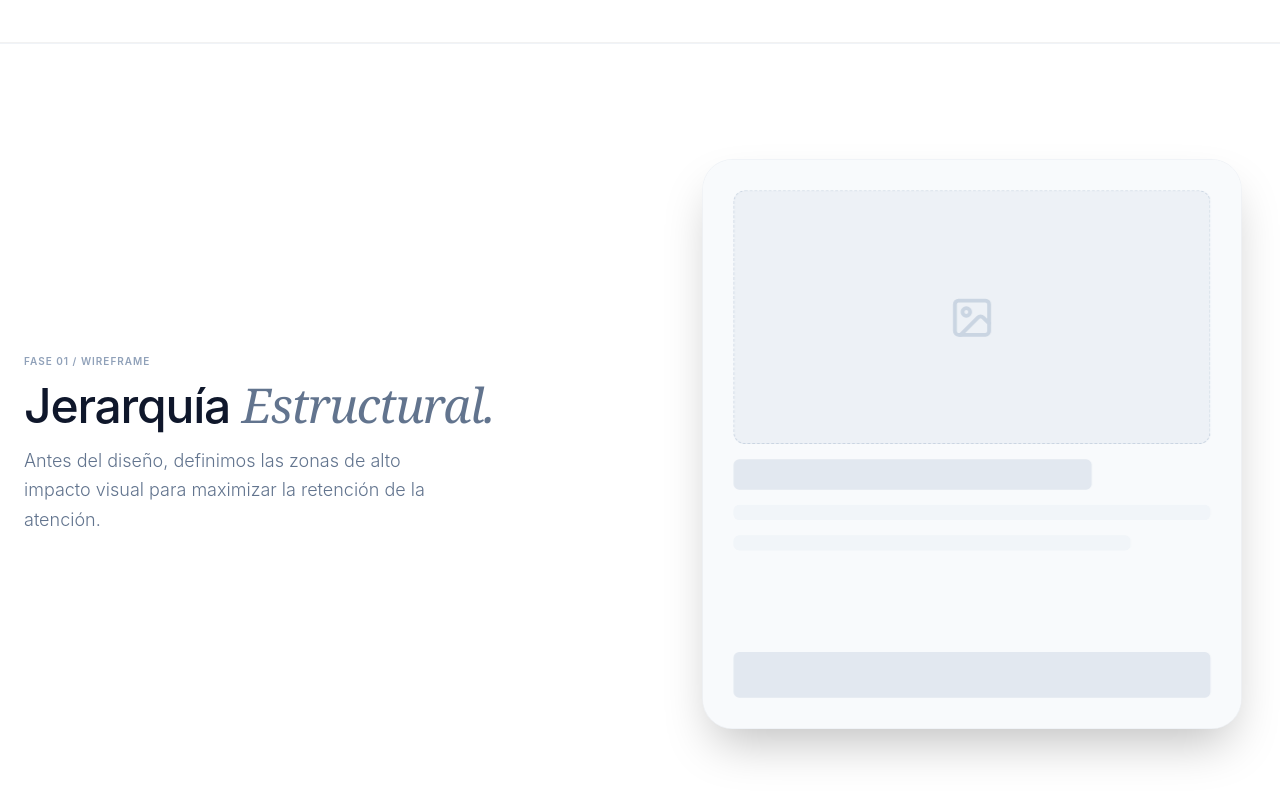
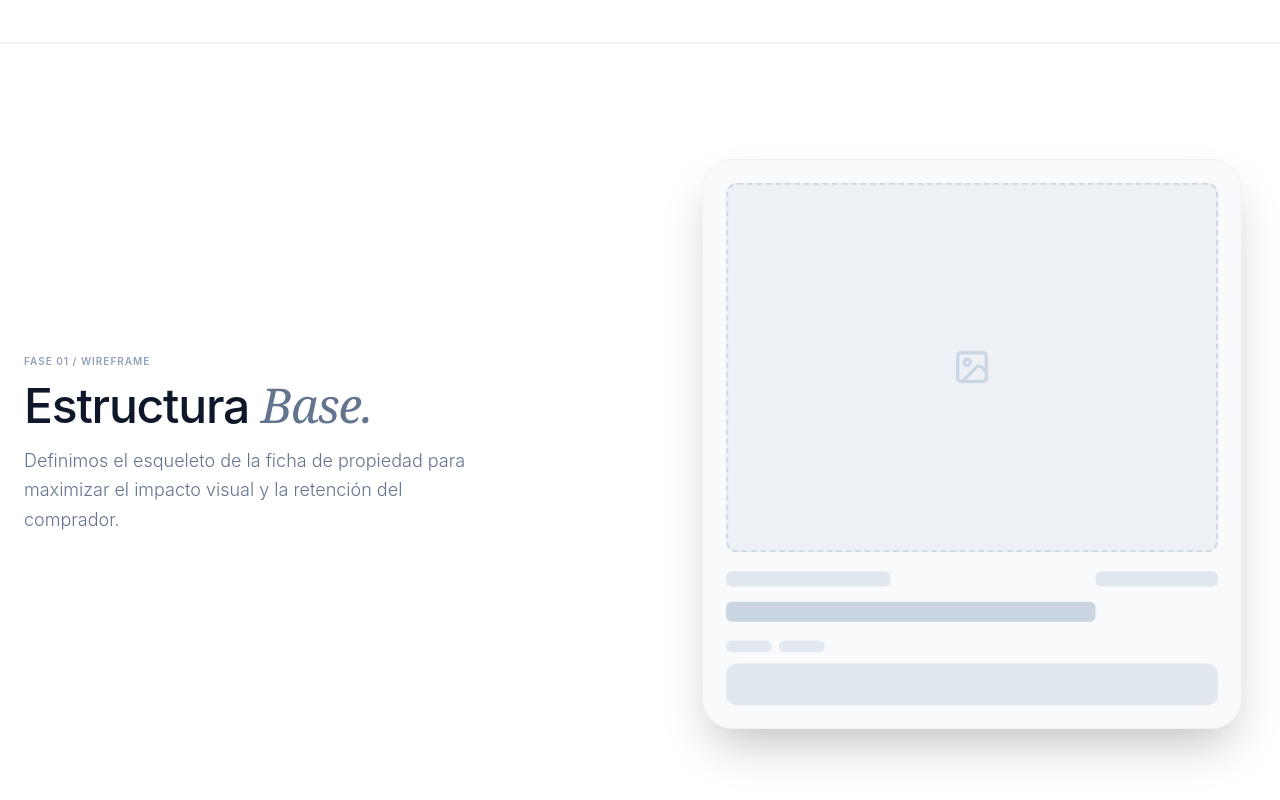
Before and after one commit to halinyer/landing-signalnote, a React (Vite) app: page / in a window 1280 px wide. Shown: the part 1567-2367 px from the top of the page. Built offline with nearby package versions, Linux system fonts and the light colour scheme.

Commit message:
fix: arreglar superposicion de textos al hacer scroll y rediseñar interfaz de anatomia

```diff
--- a/src/App.tsx
+++ b/src/App.tsx
@@ -33,15 +33,18 @@ const InteractiveAnatomySection = ({ isDark }: { isDark: boolean }) => {
     offset: ["start start", "end end"]
   });
 
-  // OPACIDADES Y DESPLAZAMIENTOS EN Y
-  const text1Opacity = useTransform(scrollYProgress, [0, 0.25], [1, 0]);
-  const text1Y = useTransform(scrollYProgress, [0, 0.25], [0, -30]);
+  // OPACIDADES Y DESPLAZAMIENTOS EN Y (Ajustados para evitar superposiciones de texto fantasma)
+  const text1Opacity = useTransform(scrollYProgress, [0, 0.25, 0.3], [1, 1, 0]);
+  const text1Y = useTransform(scrollYProgress, [0, 0.25, 0.3], [0, 0, -40]);
+  const text1Filter = useTransform(scrollYProgress, [0, 0.25, 0.3], ["blur(0px)", "blur(0px)", "blur(8px)"]);
 
-  const text2Opacity = useTransform(scrollYProgress, [0.25, 0.4, 0.6, 0.75], [0, 1, 1, 0]);
-  const text2Y = useTransform(scrollYProgress, [0.25, 0.4, 0.6, 0.75], [30, 0, 0, -30]);
+  const text2Opacity = useTransform(scrollYProgress, [0.3, 0.4, 0.6, 0.7], [0, 1, 1, 0]);
+  const text2Y = useTransform(scrollYProgress, [0.3, 0.4, 0.6, 0.7], [40, 0, 0, -40]);
+  const text2Filter = useTransform(scrollYProgress, [0.3, 0.4, 0.6, 0.7], ["blur(8px)", "blur(0px)", "blur(0px)", "blur(8px)"]);
 
-  const text3Opacity = useTransform(scrollYProgress, [0.75, 0.9, 1], [0, 1, 1]);
-  const text3Y = useTransform(scrollYProgress, [0.75, 0.9, 1], [30, 0, 0]);
+  const text3Opacity = useTransform(scrollYProgress, [0.7, 0.8, 1], [0, 1, 1]);
+  const text3Y = useTransform(scrollYProgress, [0.7, 0.8, 1], [40, 0, 0]);
+  const text3Filter = useTransform(scrollYProgress, [0.7, 0.8, 1], ["blur(8px)", "blur(0px)", "blur(0px)"]);
 
   const step1ImgOpacity = useTransform(scrollYProgress, [0, 0.35], [1, 0]);
   const step2ImgOpacity = useTransform(scrollYProgress, [0.25, 0.45, 0.75], [0, 1, 0]);
@@ -58,33 +61,84 @@ const InteractiveAnatomySection = ({ isDark }: { isDark: boolean }) => {
           <div className="relative w-full aspect-square md:aspect-[4/5] max-h-[40vh] lg:max-h-[75vh] flex items-center justify-center lg:order-2">
             <motion.div style={{ scale: mockupScale }} className={`relative w-full max-w-sm lg:max-w-full h-full rounded-[1.5rem] lg:rounded-[2rem] shadow-2xl overflow-hidden border transition-colors duration-500 ${isDark ? 'border-white/10 bg-neutral-900' : 'border-slate-200/50 bg-white'}`}>
 
-              <motion.div style={{ opacity: step1ImgOpacity }} className={`absolute inset-0 p-6 lg:p-8 flex flex-col gap-3 lg:gap-4 transition-colors duration-500 ${isDark ? 'bg-neutral-950' : 'bg-slate-50'}`}>
-                 <div className={`w-full h-1/2 rounded-xl border border-dashed flex items-center justify-center transition-colors duration-500 ${isDark ? 'bg-neutral-900/50 border-white/10' : 'bg-slate-200/50 border-slate-300'}`}>
-                    <ImageIcon className={`lg:w-12 lg:h-12 ${isDark ? 'text-neutral-700' : 'text-slate-300'}`} size={32} />
+              {/* FASE 1: WIREFRAME */}
+              <motion.div style={{ opacity: step1ImgOpacity }} className={`absolute inset-0 p-4 lg:p-6 flex flex-col gap-3 transition-colors duration-500 ${isDark ? 'bg-neutral-950' : 'bg-slate-50'}`}>
+                 <div className={`w-full aspect-[4/3] rounded-xl border-2 border-dashed flex items-center justify-center transition-colors duration-500 ${isDark ? 'bg-neutral-900/50 border-neutral-800' : 'bg-slate-200/50 border-slate-300'}`}>
+                    <ImageIcon className={`w-8 h-8 lg:w-10 lg:h-10 ${isDark ? 'text-neutral-800' : 'text-slate-300'}`} />
                  </div>
-                 <div className={`h-6 lg:h-8 w-3/4 rounded-md transition-colors duration-500 ${isDark ? 'bg-neutral-800' : 'bg-slate-200'}`}></div>
-                 <div className={`h-3 lg:h-4 w-full rounded-md transition-colors duration-500 ${isDark ? 'bg-neutral-900' : 'bg-slate-100'}`}></div>
-                 <div className={`h-3 lg:h-4 w-5/6 rounded-md transition-colors duration-500 ${isDark ? 'bg-neutral-900' : 'bg-slate-100'}`}></div>
-                 <div className={`mt-auto h-10 lg:h-12 w-full rounded-md transition-colors duration-500 ${isDark ? 'bg-neutral-800' : 'bg-slate-200'}`}></div>
+
+                 <div className="flex justify-between items-center mt-2">
+                   <div className={`h-4 w-1/3 rounded-md transition-colors duration-500 ${isDark ? 'bg-neutral-800' : 'bg-slate-200'}`}></div>
+                   <div className={`h-4 w-1/4 rounded-md transition-colors duration-500 ${isDark ? 'bg-neutral-800' : 'bg-slate-200'}`}></div>
+                 </div>
+                 <div className={`h-6 w-3/4 rounded-md mt-1 transition-colors duration-500 ${isDark ? 'bg-neutral-900' : 'bg-slate-300'}`}></div>
+
+                 <div className="flex gap-2 mt-2">
+                    <div className={`h-3 w-12 rounded-full transition-colors duration-500 ${isDark ? 'bg-neutral-800' : 'bg-slate-200'}`}></div>
+                    <div className={`h-3 w-12 rounded-full transition-colors duration-500 ${isDark ? 'bg-neutral-800' : 'bg-slate-200'}`}></div>
+                 </div>
+
+                 <div className={`mt-auto h-12 w-full rounded-xl transition-colors duration-500 ${isDark ? 'bg-neutral-800' : 'bg-slate-200'}`}></div>
               </motion.div>
 
-              <motion.div style={{ opacity: step2ImgOpacity }} className={`absolute inset-0 p-6 lg:p-8 flex flex-col gap-3 lg:gap-4 transition-colors duration-500 ${isDark ? 'bg-neutral-900' : 'bg-white'}`}>
-                 <div className={`w-full h-1/2 rounded-xl flex items-center justify-center transition-colors duration-500 ${isDark ? 'bg-[#D6007A]/20' : 'bg-[#D6007A]/10'}`}>
-                    <div className="w-16 h-16 lg:w-20 lg:h-20 bg-[#D6007A]/30 rounded-full blur-xl"></div>
+              {/* FASE 2: INYECCIÓN IDENTIDAD */}
+              <motion.div style={{ opacity: step2ImgOpacity }} className={`absolute inset-0 p-4 lg:p-6 flex flex-col gap-3 transition-colors duration-500 ${isDark ? 'bg-neutral-900' : 'bg-white'}`}>
+                 <div className={`w-full aspect-[4/3] rounded-xl flex items-center justify-center transition-colors duration-500 bg-[#0055FF]/10 border border-[#0055FF]/20`}>
+                    <div className="w-16 h-16 bg-[#0055FF]/30 rounded-full blur-xl"></div>
                  </div>
-                 <div className={`h-6 lg:h-8 w-3/4 rounded-md transition-colors duration-500 ${isDark ? 'bg-neutral-800' : 'bg-slate-900'}`}></div>
-                 <div className={`h-3 lg:h-4 w-full rounded-md transition-colors duration-500 ${isDark ? 'bg-neutral-700' : 'bg-slate-300'}`}></div>
-                 <div className={`h-3 lg:h-4 w-5/6 rounded-md transition-colors duration-500 ${isDark ? 'bg-neutral-700' : 'bg-slate-300'}`}></div>
-                 <div className="mt-auto h-10 lg:h-12 w-full bg-[#D6007A] rounded-md"></div>
+
+                 <div className="flex justify-between items-center mt-2">
+                   <div className={`h-4 w-1/3 rounded-md transition-colors duration-500 bg-[#0055FF]/20`}></div>
+                   <div className={`h-4 w-1/4 rounded-md transition-colors duration-500 bg-[#0055FF]/20`}></div>
+                 </div>
+                 <div className={`h-6 w-3/4 rounded-md mt-1 transition-colors duration-500 ${isDark ? 'bg-neutral-800' : 'bg-slate-900'}`}></div>
+
+                 <div className="flex gap-2 mt-2">
+                    <div className={`h-3 w-12 rounded-full transition-colors duration-500 bg-[#0055FF]/10`}></div>
+                    <div className={`h-3 w-12 rounded-full transition-colors duration-500 bg-[#0055FF]/10`}></div>
+                 </div>
+
+                 <div className="mt-auto h-12 w-full bg-[#0055FF] rounded-xl shadow-lg shadow-[#0055FF]/20"></div>
               </motion.div>
 
-              <motion.div style={{ opacity: step3ImgOpacity }} className="absolute inset-0">
-                <img
-                  src="https://images.unsplash.com/photo-1560518883-ce09059eeffa?q=80&w=1000&auto=format&fit=crop"
-                  alt="Flyer Final"
-                  className="w-full h-full object-cover"
-                />
-                <div className={`absolute inset-0 pointer-events-none bg-gradient-to-tr ${isDark ? 'from-[#0a0a0a]/20 via-[#0a0a0a]/10 to-[#0a0a0a]/20' : 'from-white/0 via-white/20 to-white/0'}`} />
+              {/* FASE 3: OUTPUT FINAL */}
+              <motion.div style={{ opacity: step3ImgOpacity }} className={`absolute inset-0 flex flex-col transition-colors duration-500 ${isDark ? 'bg-neutral-950' : 'bg-white'}`}>
+                <div className="relative w-full aspect-[4/3]">
+                  <img
+                    src="https://images.unsplash.com/photo-1600596542815-ffad4c1539a9?q=80&w=1000&auto=format&fit=crop"
+                    alt="Luxury Mansion"
+                    className="w-full h-full object-cover"
+                  />
+                  <div className="absolute top-4 left-4 bg-white/90 backdrop-blur-sm text-neutral-900 text-[10px] font-bold px-3 py-1.5 rounded-full uppercase tracking-wider shadow-sm">
+                    Exclusiva
+                  </div>
+                </div>
+
+                <div className="p-5 flex flex-col flex-1">
+                  <div className="flex justify-between items-start mb-2">
+                    <span className="text-[#0055FF] font-semibold text-lg">$5,450,000</span>
+                    <span className={`text-[10px] font-medium tracking-widest ${isDark ? 'text-neutral-500' : 'text-neutral-400'}`}>MLS 4920</span>
+                  </div>
+
+                  <h4 className={`text-xl font-medium tracking-tight mb-3 ${isDark ? 'text-white' : 'text-slate-900'}`}>
+                    1240 Miami Beach Blvd
+                  </h4>
+
+                  <div className="flex gap-4 mb-auto">
+                    <div className="flex items-center gap-1.5">
+                      <span className={`text-sm font-semibold ${isDark ? 'text-white' : 'text-slate-900'}`}>5</span>
+                      <span className={`text-xs ${isDark ? 'text-neutral-500' : 'text-slate-500'}`}>Beds</span>
+                    </div>
+                    <div className="flex items-center gap-1.5">
+                      <span className={`text-sm font-semibold ${isDark ? 'text-white' : 'text-slate-900'}`}>6</span>
+                      <span className={`text-xs ${isDark ? 'text-neutral-500' : 'text-slate-500'}`}>Baths</span>
+                    </div>
+                  </div>
+
+                  <button className="w-full mt-4 h-12 bg-[#0055FF] hover:bg-[#0044CC] text-white rounded-xl font-medium transition-colors duration-300 shadow-lg shadow-[#0055FF]/25">
+                    Agendar Visita
+                  </button>
+                </div>
               </motion.div>
 
             </motion.div>
@@ -94,41 +148,41 @@ const InteractiveAnatomySection = ({ isDark }: { isDark: boolean }) => {
           <div className="relative h-[200px] lg:h-[350px] flex items-center w-full lg:order-1 text-center lg:text-left">
 
             <motion.div
-              style={{ opacity: text1Opacity, y: text1Y }}
+              style={{ opacity: text1Opacity, y: text1Y, filter: text1Filter }}
               className="absolute inset-0 flex flex-col justify-start lg:justify-center pointer-events-none w-full"
             >
               <span className={`text-[10px] font-semibold tracking-widest uppercase mb-3 block ${isDark ? 'text-neutral-500' : 'text-slate-400'}`}>Fase 01 / Wireframe</span>
               <h3 className={`text-3xl md:text-4xl lg:text-5xl font-medium tracking-tight mb-4 transition-colors duration-500 ${isDark ? 'text-white' : 'text-slate-900'}`}>
-                Jerarquía <span className={`font-serif italic font-light transition-colors duration-500 ${isDark ? 'text-neutral-400' : 'text-slate-500'}`}>Estructural.</span>
+                Estructura <span className={`font-serif italic font-light transition-colors duration-500 ${isDark ? 'text-neutral-400' : 'text-slate-500'}`}>Base.</span>
               </h3>
               <p className={`text-sm md:text-base lg:text-lg font-light max-w-md mx-auto lg:mx-0 leading-relaxed transition-colors duration-500 ${isDark ? 'text-neutral-400' : 'text-slate-500'}`}>
-                Antes del diseño, definimos las zonas de alto impacto visual para maximizar la retención de la atención.
+                Definimos el esqueleto de la ficha de propiedad para maximizar el impacto visual y la retención del comprador.
               </p>
             </motion.div>
 
             <motion.div
-              style={{ opacity: text2Opacity, y: text2Y }}
+              style={{ opacity: text2Opacity, y: text2Y, filter: text2Filter }}
               className="absolute inset-0 flex flex-col justify-start lg:justify-center pointer-events-none w-full"
             >
               <span className={`text-[10px] font-semibold tracking-widest uppercase mb-3 block ${isDark ? 'text-neutral-500' : 'text-slate-400'}`}>Fase 02 / Inyección</span>
               <h3 className={`text-3xl md:text-4xl lg:text-5xl font-medium tracking-tight mb-4 transition-colors duration-500 ${isDark ? 'text-white' : 'text-slate-900'}`}>
-                Codificación <span className={`font-serif italic font-light transition-colors duration-500 ${isDark ? 'text-neutral-400' : 'text-slate-500'}`}>Estricta.</span>
+                Identidad <span className={`font-serif italic font-light transition-colors duration-500 ${isDark ? 'text-neutral-400' : 'text-slate-500'}`}>Visual.</span>
               </h3>
               <p className={`text-sm md:text-base lg:text-lg font-light max-w-md mx-auto lg:mx-0 leading-relaxed transition-colors duration-500 ${isDark ? 'text-neutral-400' : 'text-slate-500'}`}>
-                Aplicamos su paleta paramétrica. Imposible romper las reglas de su identidad corporativa.
+                Inyectamos de forma estricta sus colores corporativos, tipografía y estilo premium. Imposible romper la marca.
               </p>
             </motion.div>
 
             <motion.div
-              style={{ opacity: text3Opacity, y: text3Y }}
+              style={{ opacity: text3Opacity, y: text3Y, filter: text3Filter }}
               className="absolute inset-0 flex flex-col justify-start lg:justify-center pointer-events-none w-full"
             >
               <span className={`text-[10px] font-semibold tracking-widest uppercase mb-3 block ${isDark ? 'text-neutral-500' : 'text-slate-400'}`}>Fase 03 / Output</span>
               <h3 className={`text-3xl md:text-4xl lg:text-5xl font-medium tracking-tight mb-4 transition-colors duration-500 ${isDark ? 'text-white' : 'text-slate-900'}`}>
-                Activo de <span className={`font-serif italic font-light transition-colors duration-500 ${isDark ? 'text-neutral-400' : 'text-slate-500'}`}>Conversión.</span>
+                Activo de <span className={`font-serif italic font-light transition-colors duration-500 ${isDark ? 'text-neutral-400' : 'text-slate-500'}`}>Venta.</span>
               </h3>
               <p className={`text-sm md:text-base lg:text-lg font-light max-w-md mx-auto lg:mx-0 leading-relaxed transition-colors duration-500 ${isDark ? 'text-neutral-400' : 'text-slate-500'}`}>
-                Una plantilla dinámica, lista para que su equipo comercial edite textos y despliegue al instante.
+                La ficha de propiedad cobra vida, lista para que su equipo la despliegue y atraiga a clientes de alto valor.
               </p>
             </motion.div>
 
```
